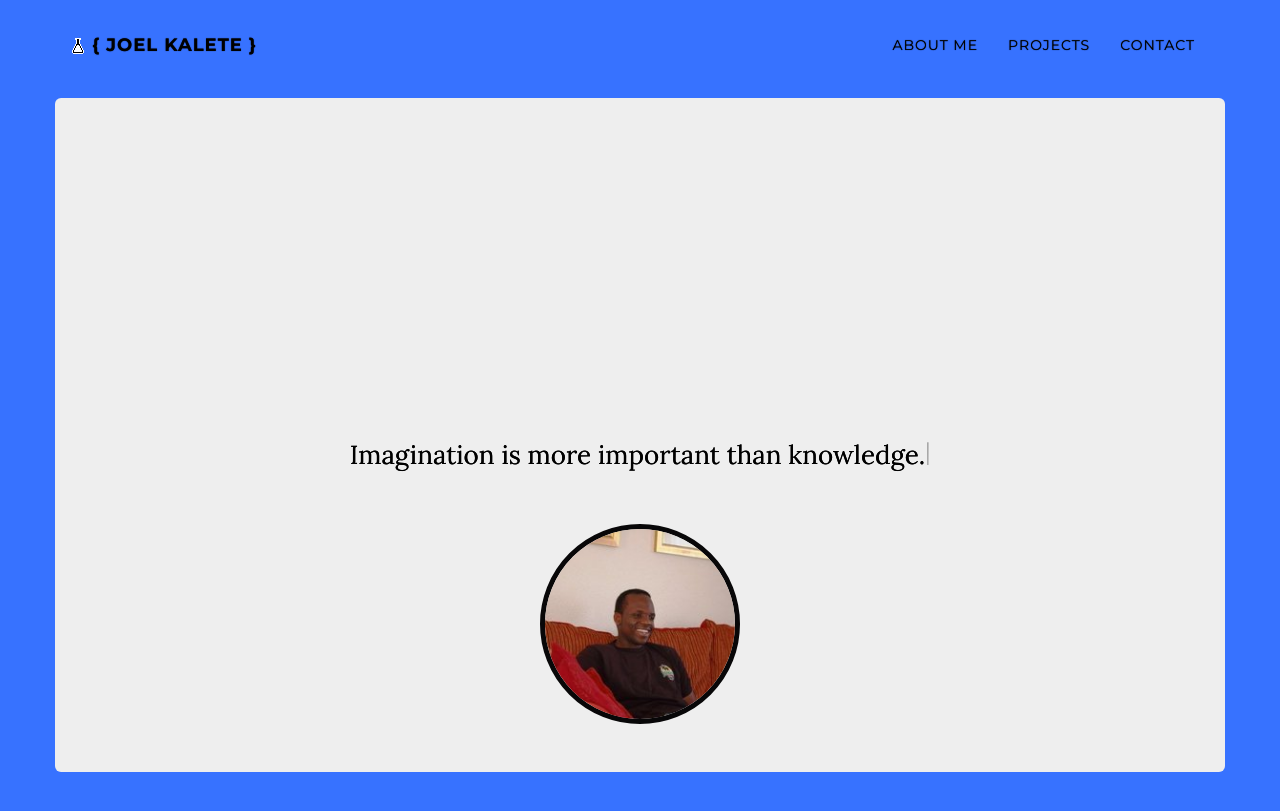
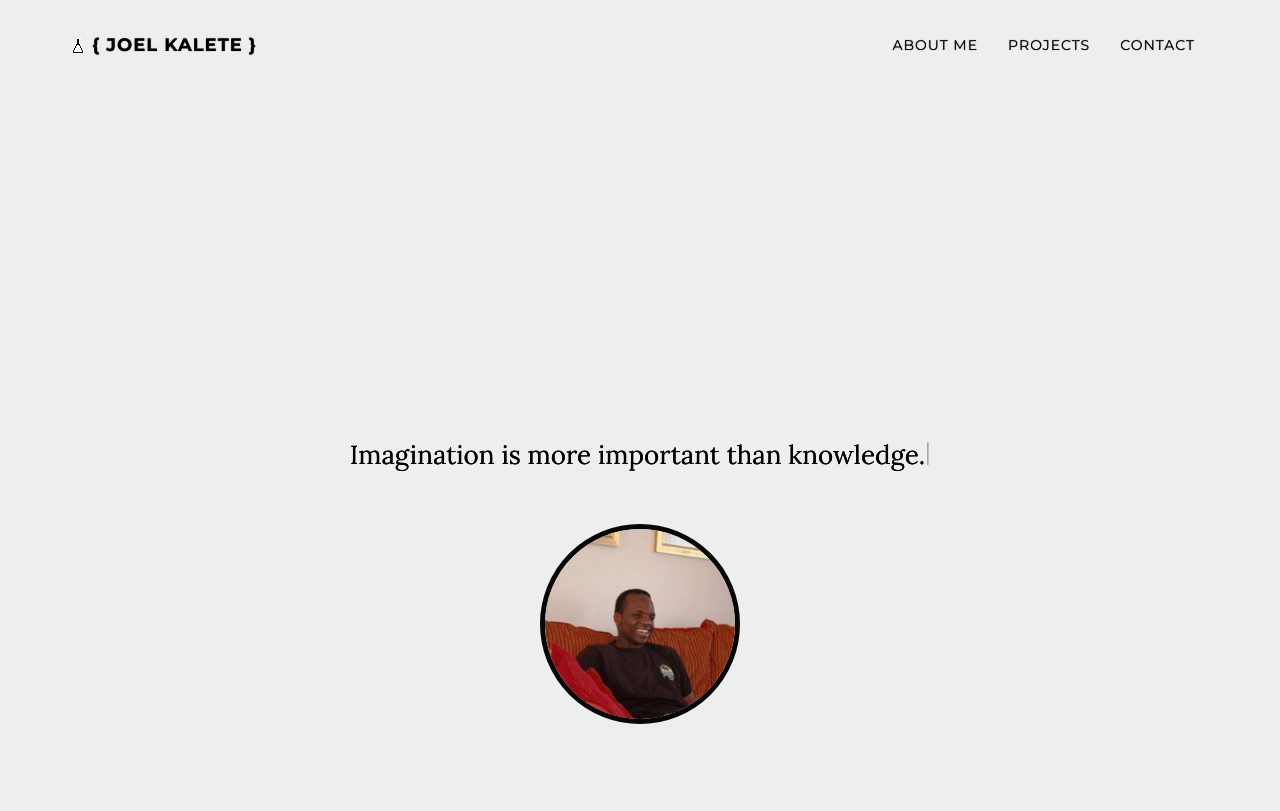
Before and after one commit to joelkay/oldsite, a Jekyll site: the page built from index.html, in a window 1280 px wide and 900 px high. Shown: the top 811 px of the window. Built offline with Jekyll 4.4.1, drawn with Linux system fonts in a browser that asks for light colours; nearby versions of some CDN libraries.

Commit message:
Update _variables.scss

```diff
--- a/_sass/_variables.scss
+++ b/_sass/_variables.scss
@@ -2,7 +2,7 @@
 
 // Main color
 //$primary-color: #fff;
-$primary-color: #3772FF;
+$primary-color: #EEEEEE;
 $header-color: #3A3D3D;
 // Anchor color
 $secondary-color: #3772FF;
```
